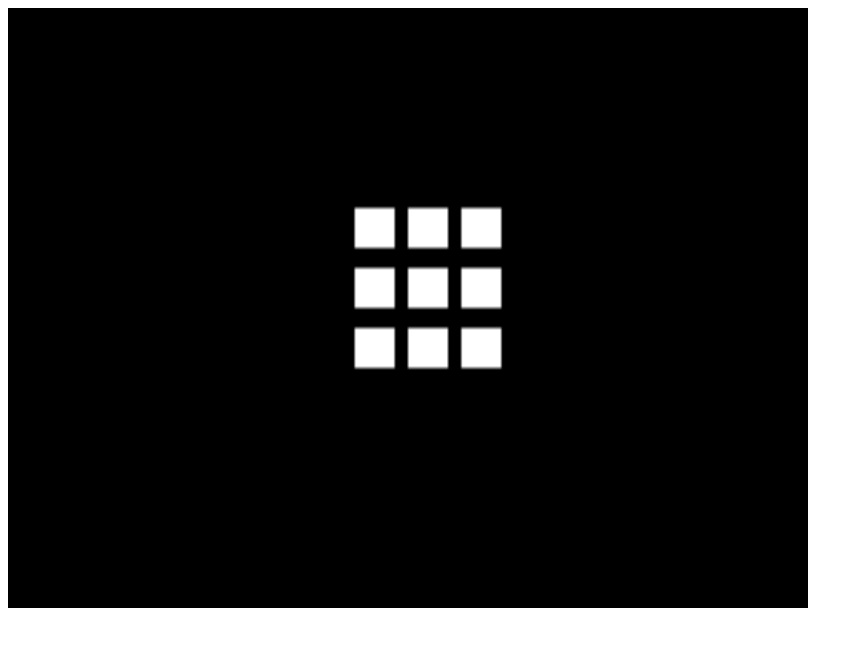
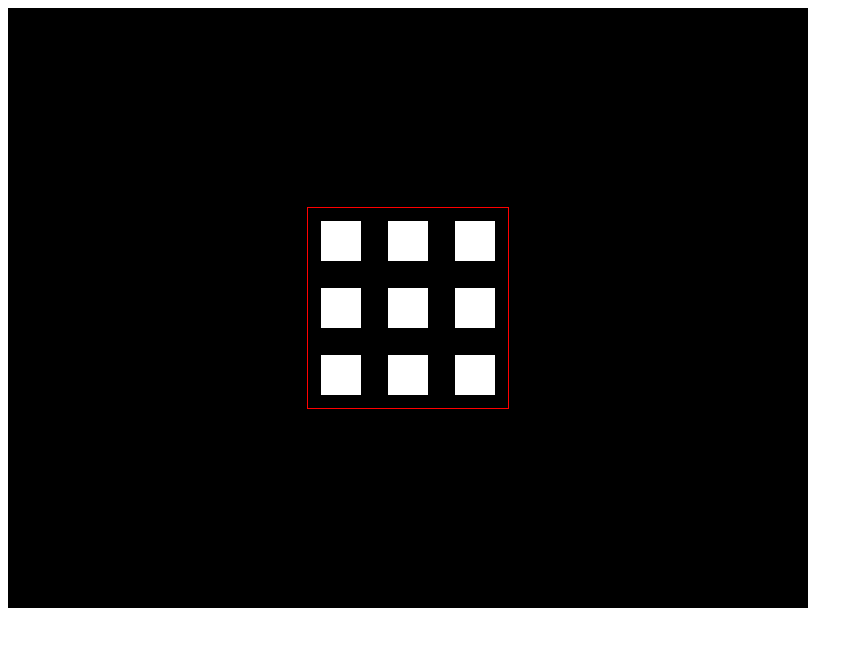
Before and after one commit to Michelly-Oliveira/Tic-Tac-Toe, a plain HTML site: page index.html in a window 1280 px wide. Shown: the whole page, without its empty margins (0-863 px from the left). Drawn offline with Linux system fonts and the light colour scheme.

Commit message:
removed canvas, using html divs

```diff
--- a/index.html
+++ b/index.html
@@ -6,7 +6,50 @@
     <title>Tic Tac Toe</title>
 </head>
 <body>
-    <canvas id="canvas" style="width: 800px; height: 600px; background-color: #000;"></canvas>
+
+    <style>
+        .container {
+            background-color: #000;
+            width: 800px;
+            height: 600px;
+            display: flex;
+            justify-content: center;
+            align-items: center;
+        }
+
+        #board-container {
+            width: 200px;
+            height: 200px;
+            border: 1px solid red;
+            display: grid;
+            grid-template-columns: repeat(3, 1fr);
+            justify-items: center;
+            align-items: center;
+        }
+
+        #piece {
+            width: 40px;
+            height: 40px;
+            background-color: #fff;
+            cursor: pointer;
+        }
+    </style>
+
+    <!-- <canvas id="canvas" style="width: 800px; height: 600px; background-color: #000;"> -->
+    <div class="container">
+        <div id="board-container">
+            <div id="piece" data-index='0'></div>
+            <div id="piece" data-index='1'></div>
+            <div id="piece" data-index='2'></div>
+            <div id="piece" data-index='3'></div>
+            <div id="piece" data-index='4'></div>
+            <div id="piece" data-index='5'></div>
+            <div id="piece" data-index='6'></div>
+            <div id="piece" data-index='7'></div>
+            <div id="piece" data-index='8'></div>
+        </div>
+    </div>
+    <!-- </canvas> -->
     <script src="js/main.js"></script>
 </body>
 </html>
--- a/js/main.js
+++ b/js/main.js
@@ -1,56 +1,53 @@
-let canvas, canvasCtx;
+let pieces = document.querySelectorAll('#piece');
+
 let board = [];
-
-const BOARD_PIECES = 9;
-const BOARD_PIECE_WIDTH = 20;
-const BOARD_PIECE_HEIGHT = 15;
-const BOARD_GAP = 5;
-const BOARD_PIECE_COLOR = 'white';
-const BOARD_ROWS = 3;
-const BOARD_COLUMNS = 3;
-const offsetX = 130;
-const offsetY = 50;
-
-function colorRect(leftX, topY, width, height, drawColor) {
-	canvasCtx.fillStyle = drawColor;
-	canvasCtx.fillRect(leftX, topY, width, height);
-}
+const BOARD_LENGTH = 9;
 
 window.onload = function() {
-    canvas = document.querySelector('#canvas');
-    canvasCtx = canvas.getContext('2d');
-
-    // Create the board pieces -> each piece is an object with its own state
+    // Create the board pieces
     createBoardPieces();
 
-    // Draw Board
-    drawBoard();
-
-    // Listen for a click on the board -> base of the game
-    // Check if the piece is empty -> if it's, add X/O
-    // If isn't empty, warn the player and tell to choose again
-    // Check for end of the game -> who won? was a tie?
+    pieces.forEach(piece => piece.addEventListener('click', handleClick));
 }
 
 function createBoardPieces() {
-    for(let i = 0; i < BOARD_PIECES; i++) {
+    for(let i = 0; i < BOARD_LENGTH; i++) {
         board[i] = {
-            occupied: false,
+            // Connect the array with the elements on the screen through the index
+            index: i,
             content: '',
-            index: i
+            occupied: false
         };
     }
 }
 
-function drawBoard() {
-    for(let row = 0; row < BOARD_ROWS; row++) {
-        for(let col = 0; col < BOARD_COLUMNS; col++) {
-            colorRect(
-                BOARD_PIECE_WIDTH * col + offsetX,
-                BOARD_PIECE_HEIGHT * row + offsetY,
-                BOARD_PIECE_WIDTH - BOARD_GAP,
-                BOARD_PIECE_HEIGHT - BOARD_GAP,
-                BOARD_PIECE_COLOR);
-        }
+function handleClick(e) {
+    const pieceElement = e.target;
+    const pieceIndex = this.dataset.index;
+    const boardPiece = board[pieceIndex];
+
+    // Check if the piece is available, if it is, place the 'X' there
+    // If it isn't warn the player
+    if(isPieceAvailable(boardPiece)) {
+        boardPiece.content = 'X';
+        boardPiece.occupied = true;
+        pieceElement.innerHTML = 'X';
+    } else {
+        console.log('Place is taken. Choose again');
     }
+
+    // Check end of the game
+
+    // Computer move
+    computerMove();
+
+    console.log(e.target)
 }
+
+function isPieceAvailable(piece) {
+    return piece.occupied == false ? true : false;
+}
+
+function randomRange(min, max) {
+    return Math.floor(Math.random() * (max - min)) + min;
+}
```
